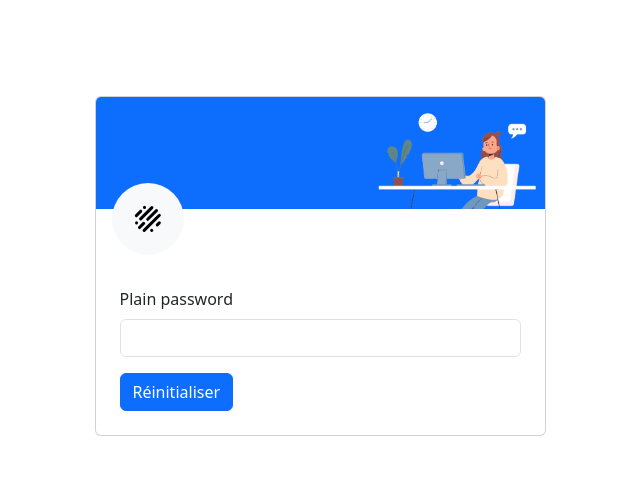
After one commit to Pierson38/HubG4, a Symfony app: template templates/auth-reset.html.twig in a window 1280 px wide. The commit adds this page. Shown: the top 483 px of the page, without its empty margins (320-960 px from the left). Run offline with Twig, Linux system fonts and the light colour scheme; the template is opened without the code that fills it, so the values that code supplies are empty; form fields are guessed from the names that the template uses; some libraries are stand-ins or nearby versions.

Commit message:
Reset Password with working views

```diff
--- /dev/null
+++ b/templates/auth-reset.html.twig
@@ -0,0 +1,70 @@
+{{ include('partials/main.html.twig') }}
+
+<head>
+
+	{{ include('partials/title-meta.html.twig', {title: 'Réinitialisez votre mot de passe'}) }}
+
+	{{ include('partials/head-css.html.twig') }}
+
+</head>
+
+{% block body %}
+	<div class="account-pages my-5 pt-sm-5">
+		<div class="container">
+			<div class="row justify-content-center">
+				<div class="col-md-8 col-lg-6 col-xl-5">
+					<div class="card overflow-hidden">
+						<div class="bg-primary bg-soft">
+							<div class="row">
+								<div class="col-7">
+									<div class="text-primary p-4">
+										<h5 class="text-primary">Réinitialisez votre mot de passe</h5>
+									</div>
+								</div>
+								<div class="col-5 align-self-end">
+									<img src="/images/profile-img.png" alt="" class="img-fluid">
+								</div>
+							</div>
+						</div>
+						<div class="card-body pt-0">
+							<div class="auth-logo">
+								<a href="{{ path('home') }}" class="auth-logo-light">
+									<div class="avatar-md profile-user-wid mb-4">
+										<span class="avatar-title rounded-circle bg-light">
+											<img src="/images/logo-light.svg" alt="" class="rounded-circle" height="34">
+										</span>
+									</div>
+								</a>
+
+								<a href="{{ path('home') }}" class="auth-logo-dark">
+									<div class="avatar-md profile-user-wid mb-4">
+										<span class="avatar-title rounded-circle bg-light">
+											<img src="/images/logo.svg" alt="" class="rounded-circle" height="34">
+										</span>
+									</div>
+								</a>
+							</div>
+							<div class="p-2">
+
+								{{ form_start(resetForm) }}
+								{{ form_row(resetForm.plainPassword) }}
+								<button class="btn btn-primary">Réinitialiser</button>
+								{{ form_end(resetForm) }}
+
+							</div>
+
+						</div>
+					</div>
+					<div class="mt-5 text-center"></div>
+				</div>
+			</div>
+		</div>
+		<!-- end account-pages -->
+
+		{{ include('partials/vendor-scripts.html.twig') }}
+
+		<!-- App js -->
+		<script src="/js/app.js"></script>
+	{% endblock %}
+
+</html>
--- a/templates/reset_password/reset.html.twig
+++ b/templates/reset_password/reset.html.twig
@@ -9,4 +9,5 @@
         {{ form_row(resetForm.plainPassword) }}
         <button class="btn btn-primary">Reset password</button>
     {{ form_end(resetForm) }}
+
 {% endblock %}
```
Also changed, not shown: src/Controller/ResetPasswordController.php (+7 -3 lines), src/Form/ChangePasswordFormType.php (+14 -9 lines), src/Form/ResetPasswordRequestFormType.php (+7 -7 lines), templates/auth-check-mail.html.twig (added, +70 -0 lines), templates/auth-recoverpw.html.twig (+20 -17 lines), templates/security/login.html.twig (+17 -9 lines).
